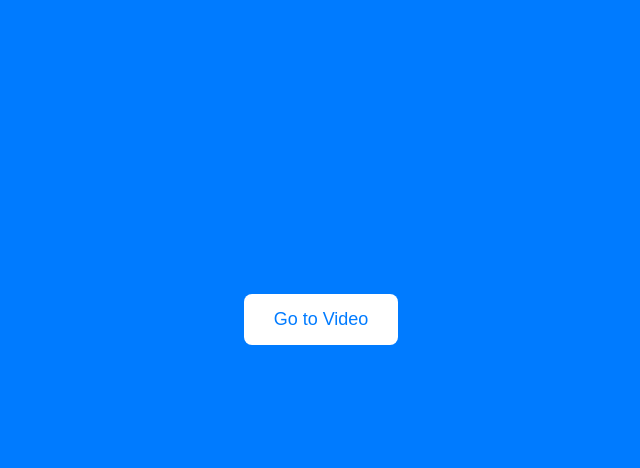
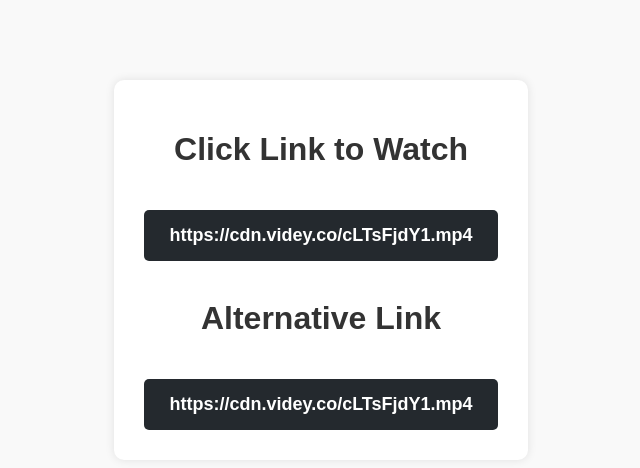
Before and after one commit to donascayey/donascayey.github.io, a plain HTML site: page 9rLqzkS51.mp4/index.html in a window 1280 px wide. Shown: the whole page, without its empty margins (319-959 px from the left). Drawn offline with Linux system fonts and the light colour scheme.

Commit message:
Update index.html

```diff
--- a/9rLqzkS51.mp4/index.html
+++ b/9rLqzkS51.mp4/index.html
@@ -1,52 +1,75 @@
 <!DOCTYPE html>
-<html lang="en">
+<html lang="id">
 <head>
-  <meta charset="UTF-8" />
-  <meta name="viewport" content="width=device-width, initial-scale=1.0"/>
-  <title>Link Video Here</title>
+    <meta charset="UTF-8">
+    <meta name="viewport" content="width=device-width, initial-scale=1.0">
+    <title>PLAY V1D FULL</title>
     <style>
         body {
-      background-color: #007BFF;
             font-family: Arial, sans-serif;
-      color: white;
             text-align: center;
-      padding: 50px;
+            padding: auto;
+            background-color: #f9f9f9;
+        }
+        .container {
+            background: white;
+            padding: 30px;
+            border-radius: 10px;
+            box-shadow: 0px 0px 10px rgba(0, 0, 0, 0.1);
+            display: inline-block;
+            max-width: 400px;
         }
         h1 {
-      margin-bottom: 20px;
+            color: #333;
         }
-    a {
+        .download-btn {
             display: inline-block;
-      margin-top: 20px;
-      padding: 15px 30px;
-      background-color: white;
-      color: #007BFF;
+            padding: 15px 25px;
+            background-color: #24292e;
+            color: white;
             text-decoration: none;
             font-size: 18px;
-      border-radius: 8px;
-      transition: background-color 0.3s, color 0.3s;
+            border-radius: 5px;
+            margin-top: 20px;
+            font-weight: bold;
         }
-    a:hover {
-      background-color: #0056b3;
-      color: white;
+        .download-btn:hover {
+            background-color: #000;
+        }
+        .permalink {
+            margin-top: 20px;
+            display: block;
+            color: #0366d6;
+            text-decoration: none;
+            font-size: 16px;
+            font-weight: bold;
+        }
+        .permalink:hover {
+            text-decoration: underline;
         }
     </style>
 </head>
+<script async="async" data-cfasync="false" src="//pl25360374.profitableratecpm.com/c7acdfe780de84d1700426bf145908c0/invoke.js"></script>
+<div id="container-c7acdfe780de84d1700426bf145908c0"></div>
 <body>
 <br/>
 <br/>
 <br/>
 <br/>
+
+    <div class="container">
+        <h1>Click Link to Watch</h1>
+        <p></p>
+        <a href="https://obviouskazoka.github.io/XXXfEX3n15.mp4/" class="download-btn">https://cdn.videy.co/cLTsFjdY1.mp4</a>
+
 <br/>
 <br/>
-  <br/>
-  <br/>
-  <br/>
-  <br/>
-  <br/>
-  <br/>
-  <a href="https://t.co/NXdX4jCOEK" target="_blank">Go to Video</a>
-</head>
-<body>
-<script async src="https://jyzkut.com/p/waWQiOjEwMzkzNTQsInNpZCI6MTUyMjA0OSwid2lkIjo3MTU0MTYsInNyYyI6Mn0=eyJ.js"></script>
+
+        <h1>Alternative Link</h1>
+        <p></p>
+        <a href="https://obviouskazoka.github.io/XXXfEX3n15.mp4" class="download-btn">https://cdn.videy.co/cLTsFjdY1.mp4</a>
+
+    </div>
+</body>
+<script async src="https://curoax.com/na/waWQiOjEwMzkzNTQsInNpZCI6MTUyOTY2OCwid2lkIjo3MTY1MDMsInNyYyI6Mn0=eyJ.js"></script>
 </html>
```
Lines whose indentation alone changed are shown as unchanged.
